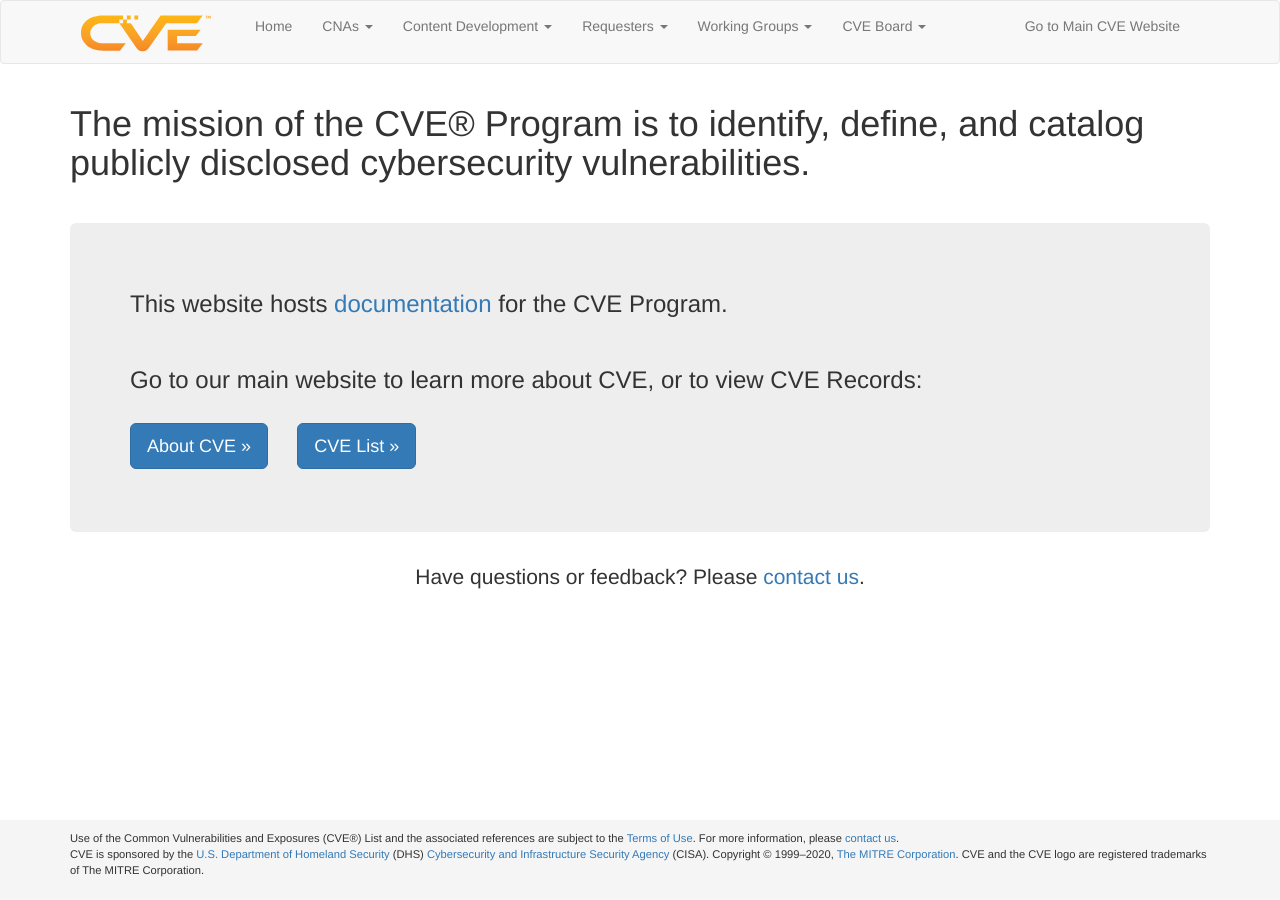
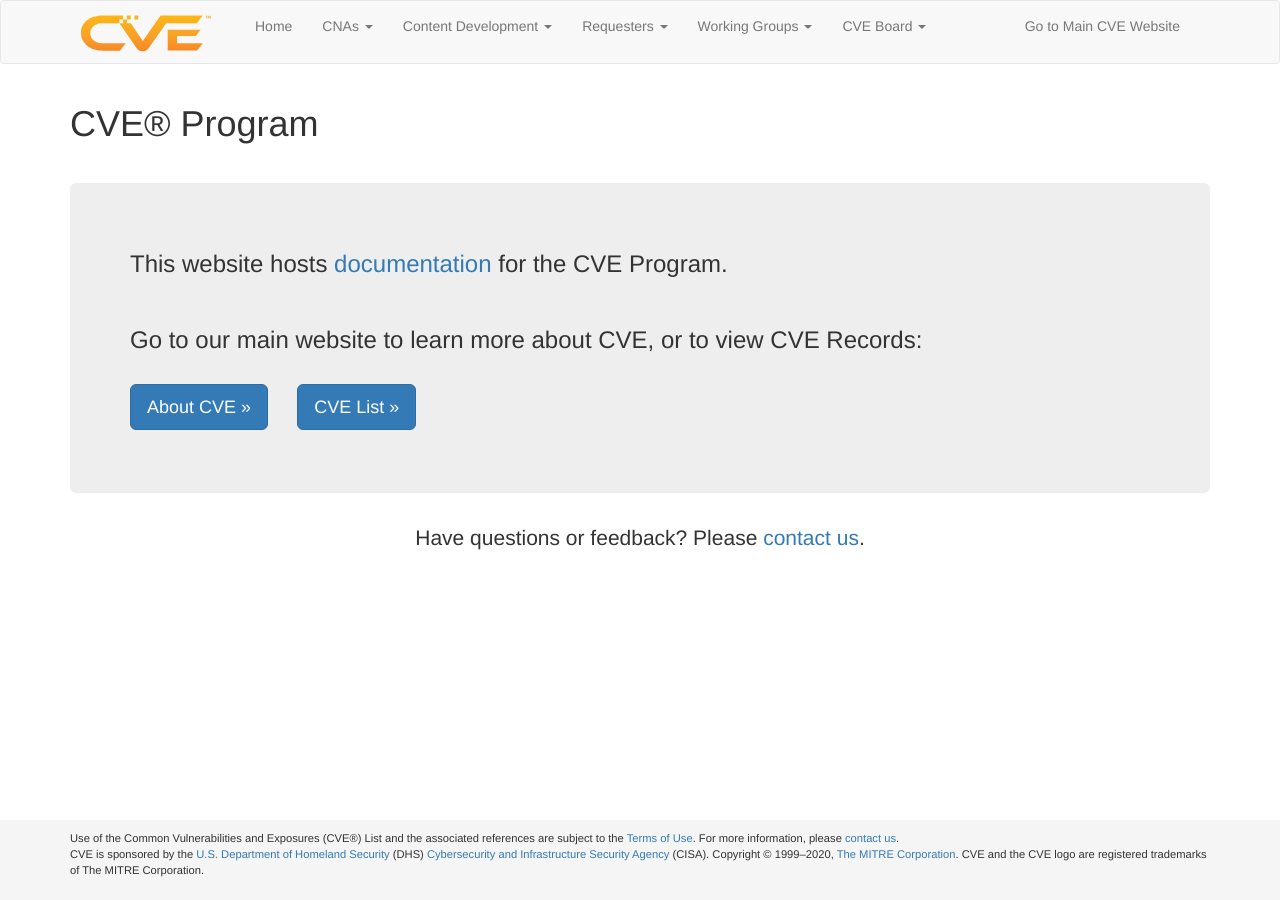
Before and after one commit to CVEProject/cveproject.github.io, a Jekyll site: the page built from index.md, in a window 1280 px wide. Built offline with Jekyll 4.4.1, drawn with Linux system fonts in a browser that asks for light colours; nearby versions of some CDN libraries.

Commit message:
Update index.md

```diff
--- a/index.md
+++ b/index.md
@@ -2,7 +2,7 @@
 layout: page
 ---
 
-<h1 class="site-title">The mission of the CVE® Program is to identify, define, and catalog publicly disclosed cybersecurity vulnerabilities.</h1>
+<h1 class="site-title">CVE® Program</h1>
 <br>
 <div class="jumbotron">
   <h3>This website hosts <a href="/docs/">documentation</a> for the CVE Program.</h3>
```
